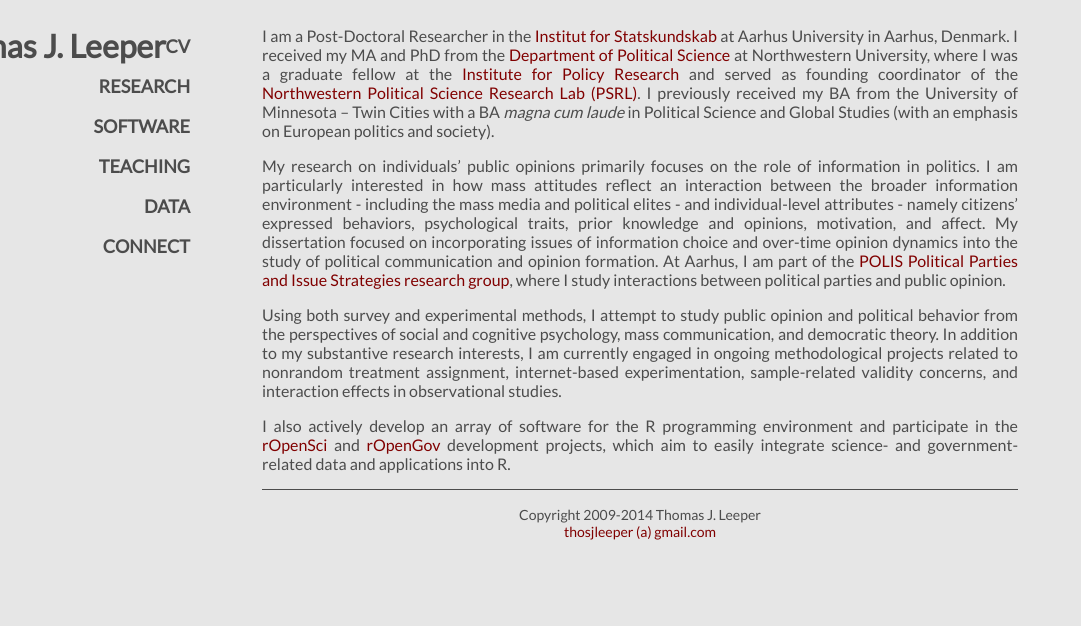
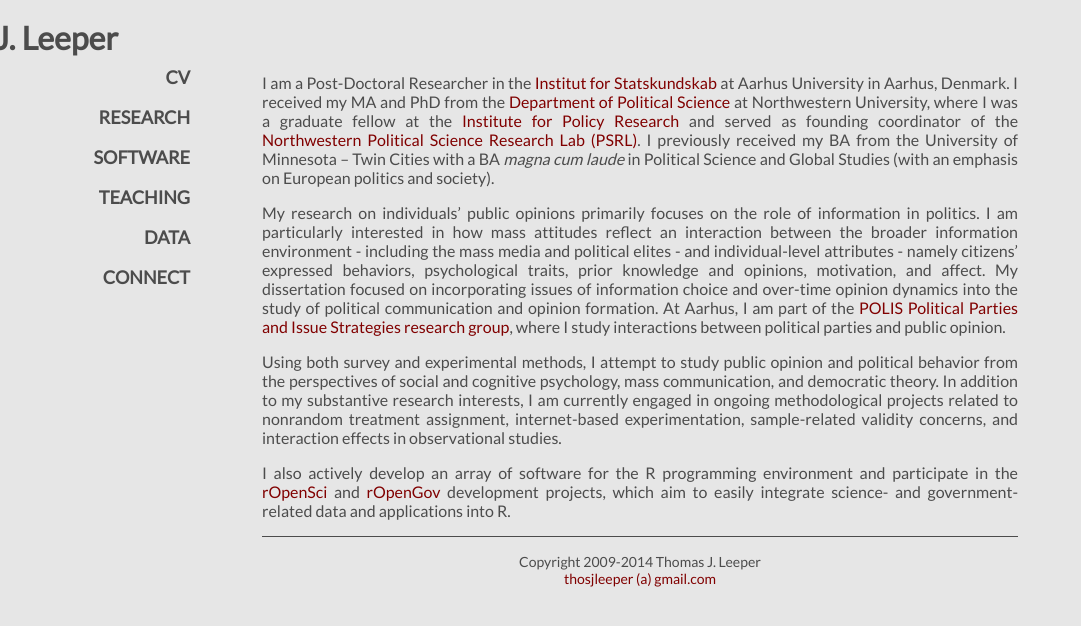
Before and after one commit to leeper/leeper.github.io, a Jekyll site: the page built from index.md, in a window 1280 px wide. Shown: the top 626 px of the page, without its empty margins (0-1081 px from the left). Built offline with Jekyll 4.4.1, drawn with Linux system fonts in a browser that asks for light colours.

Commit message:
header css

```diff
--- a/assets/css/style.css
+++ b/assets/css/style.css
@@ -65,8 +65,8 @@ p {
     font-size:32px;
     text-decoration:none;
     width:9em;
-    float:left;
-    text-align:right;
+/*    float:left;
+    text-align:right; */
     margin-left:-12em;
     margin-bottom:0.2em;
     color:#4c4c4c;
```
